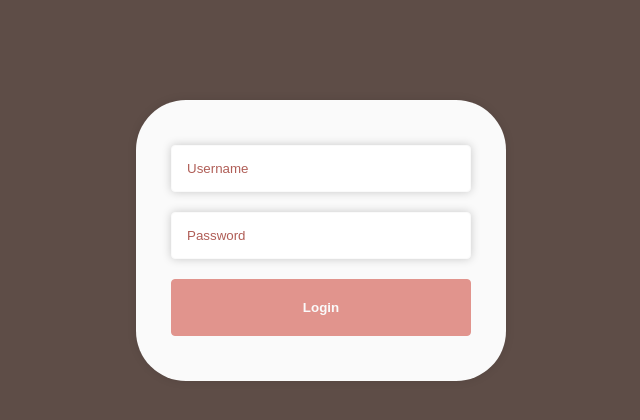
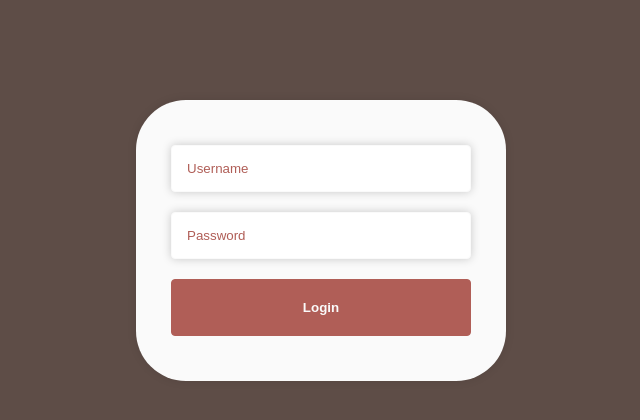
Before and after one commit to software-students-spring2024/2-web-app-exercise-gas2, a Python web app: template templates/login.html in a window 1280 px wide, with the pointer over the restyled element. Shown: the part 243-663 px from the top of the page, without its empty margins (319-959 px from the left). Run offline with Jinja, Linux system fonts and the light colour scheme; the template is opened without the code that fills it: most values are stand-ins (such as "Sample title", 1, 10 or a date in 2020).

Commit message:
Change button color when hovering

```diff
--- a/templates/login.html
+++ b/templates/login.html
@@ -64,6 +64,11 @@
                 font-weight: bold;
             }
 
+            .login-container input[type="submit"]:hover {
+                background-color: #B05E57;
+                border: 1px solid #B05E57;
+            }
+
         </style>
     </head>
     <body>
```
